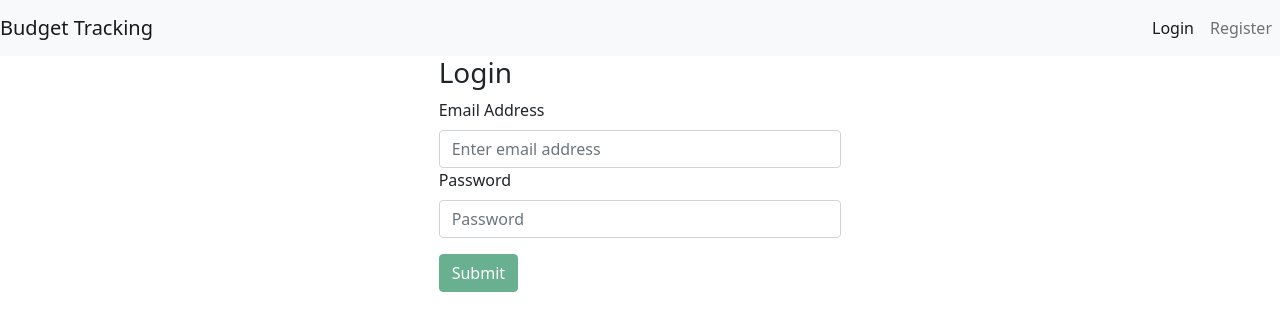
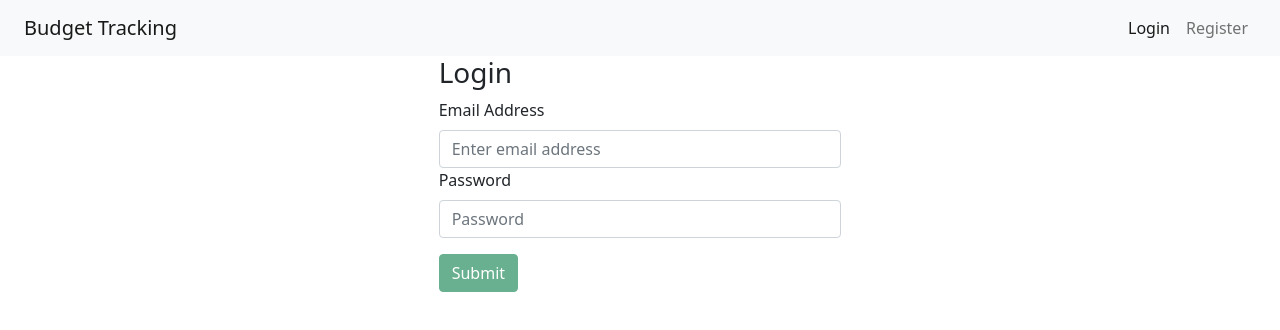
Before and after one commit to rexconsul/budget-tracking-app-clientside, a React (Create React App) app: page /login in a window 1280 px wide. Shown: the top 330 px of the page. Built offline with nearby package versions, Linux system fonts and the light colour scheme.

Commit message:
Fixed margin of logo and rightNav

```diff
--- a/src/components/AppNavbar.js
+++ b/src/components/AppNavbar.js
@@ -36,12 +36,12 @@ export default function AppNavBar() {
 
     return (
         <Navbar bg="light" expand="lg">
-      <Navbar.Brand as={Link} to="/">
+            <Navbar.Brand className="ms-4" as={Link} to="/">
                 Budget Tracking
             </Navbar.Brand>
             <Navbar.Toggle aria-controls="basic-navbar-nav" />
             <Navbar.Collapse id="basic-navbar-nav">
-        <Nav className="ms-auto">{rightNav}</Nav>
+                <Nav className="ms-auto me-4">{rightNav}</Nav>
             </Navbar.Collapse>
         </Navbar>
     );
```
Lines whose indentation alone changed are shown as unchanged.
